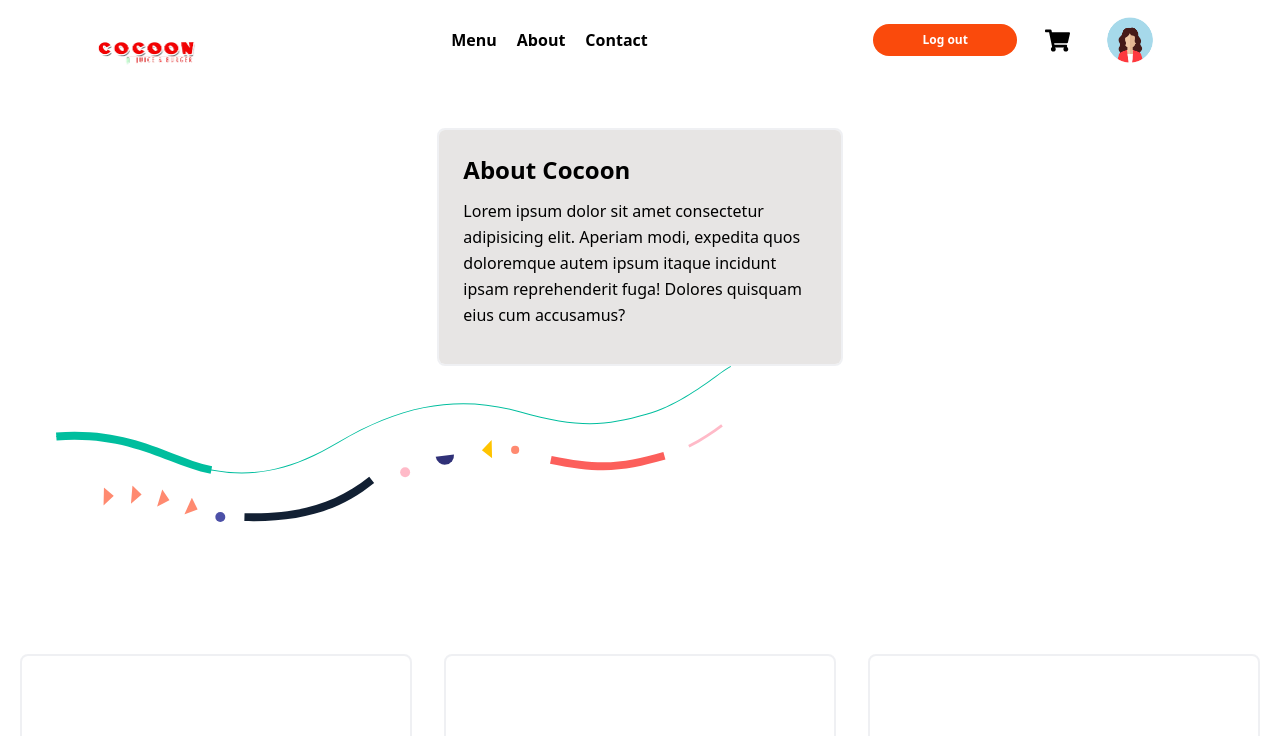
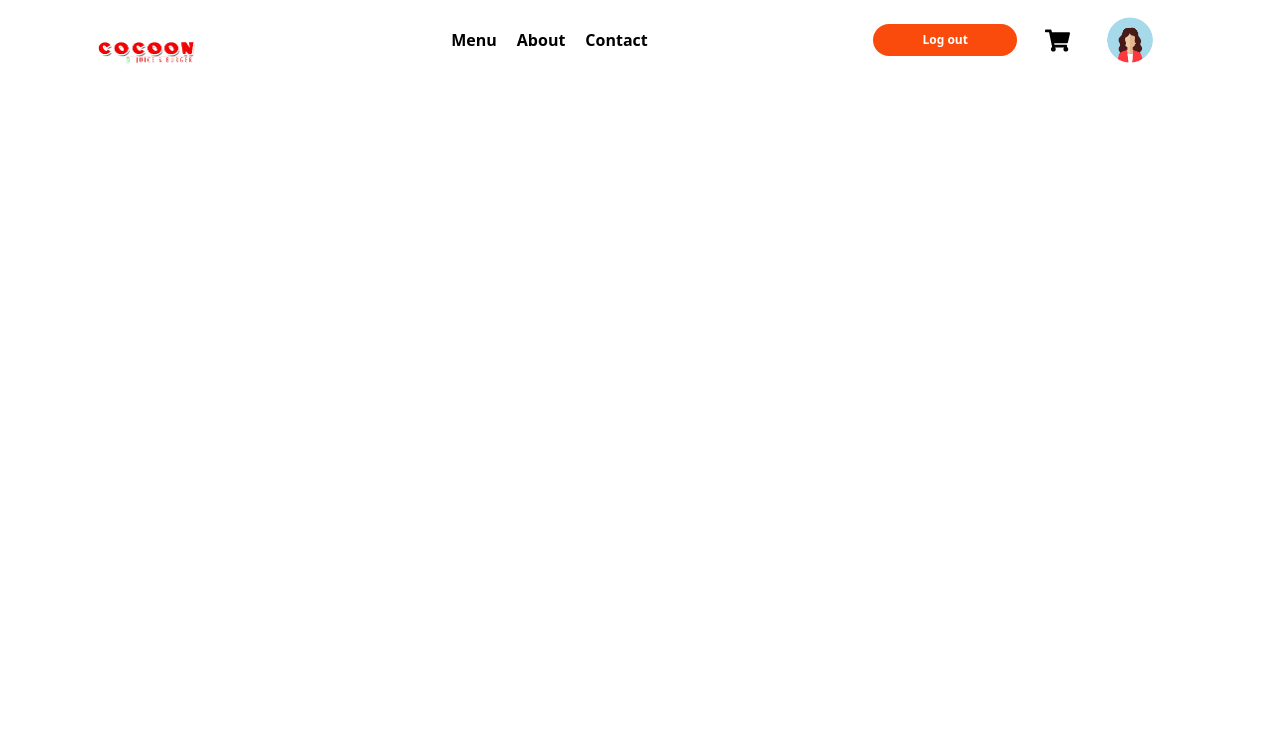
Before and after one commit to Aklile-Yilma/Cocoon-Order-and-Delivery-Web-App, a React (Create React App) app in the folder front-end/: page / in a window 1280 px wide. Shown: the top 736 px of the page. Built offline with nearby package versions, Linux system fonts and the light colour scheme; a web font is replaced by a local one.

Commit message:
restructure package places

```diff
--- a/front-end/src/App.js
+++ b/front-end/src/App.js
@@ -11,7 +11,7 @@ function App() {
     <div className="flex flex-col ">
       <Header/>
       {/* <ProductDetail /> */}
-      <AboutCard/>
+      {/* <AboutCard/> */}
 
     </div>
   );
```
